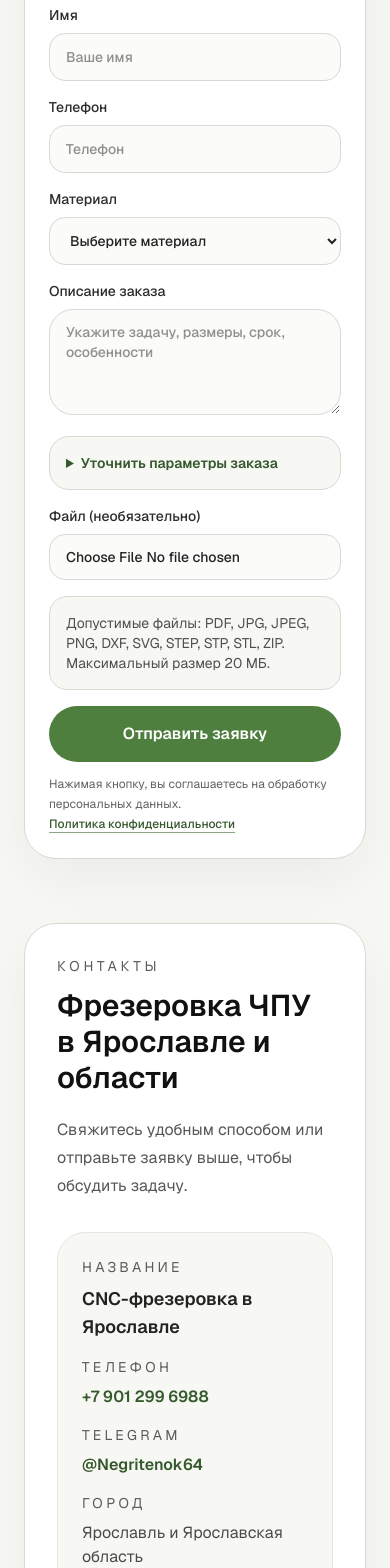
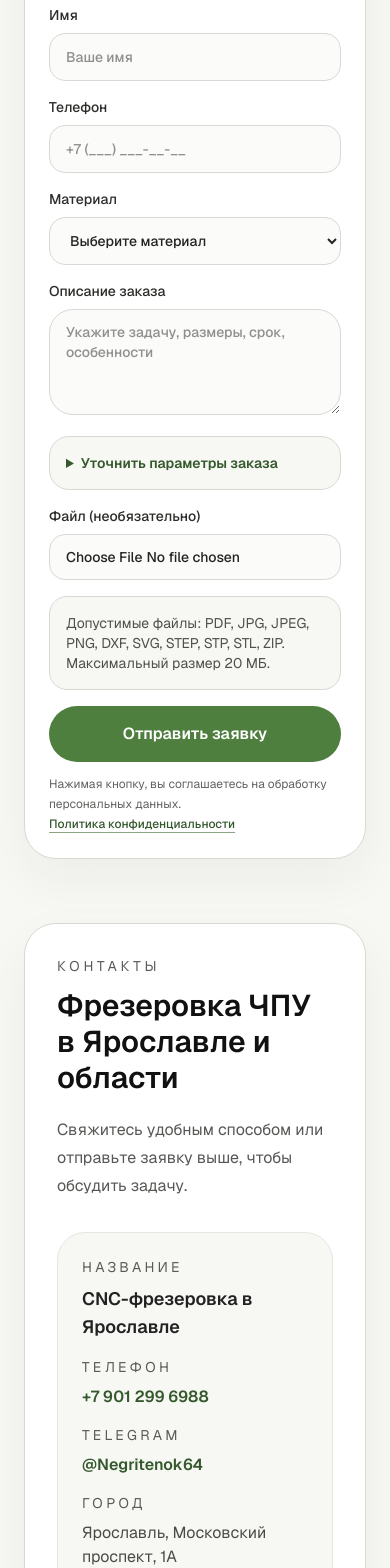
Before and after one commit to md84cyj9d5-sketch/cnc-site, a Next.js app: page / in a window 390 px wide. Shown: the part 7780-9348 px from the top of the page. Built offline with nearby package versions, Linux system fonts and the light colour scheme.

Commit message:
Improve mobile phone input and update address

```diff
--- a/src/components/OrderForm.tsx
+++ b/src/components/OrderForm.tsx
@@ -6,6 +6,37 @@ import { upload } from "@vercel/blob/client";
 
 type Status = "idle" | "pending" | "success" | "error";
 const MAX_FILE_SIZE = 20 * 1024 * 1024;
+
+function formatRussianPhone(value: string): string {
+  let digits = value.replace(/\D/g, "");
+
+  if (digits.startsWith("8")) {
+    digits = `7${digits.slice(1)}`;
+  } else if (!digits.startsWith("7")) {
+    digits = `7${digits}`;
+  }
+
+  const phone = digits.slice(1, 11);
+  let formatted = "+7";
+
+  if (phone.length > 0) {
+    formatted += ` (${phone.slice(0, 3)}`;
+  }
+  if (phone.length >= 3) {
+    formatted += ")";
+  }
+  if (phone.length > 3) {
+    formatted += ` ${phone.slice(3, 6)}`;
+  }
+  if (phone.length > 6) {
+    formatted += `-${phone.slice(6, 8)}`;
+  }
+  if (phone.length > 8) {
+    formatted += `-${phone.slice(8, 10)}`;
+  }
+
+  return formatted;
+}
 
 async function readResponse(response: Response) {
   const text = await response.text();
@@ -96,9 +127,16 @@ export default function OrderForm() {
         Телефон
         <input
           name="phone"
-          type="text"
+          type="tel"
+          inputMode="tel"
+          autoComplete="tel"
           required
-          placeholder="Телефон"
+          minLength={18}
+          maxLength={18}
+          placeholder="+7 (___) ___-__-__"
+          onChange={(event) => {
+            event.currentTarget.value = formatRussianPhone(event.currentTarget.value);
+          }}
           className="mt-2 h-12 w-full rounded-2xl border border-[#d8d8d4] bg-[#fbfcf9] px-4 text-sm text-[#232323] outline-none transition focus:border-[#4f7f3f]"
         />
       </label>
--- a/src/config/site.ts
+++ b/src/config/site.ts
@@ -4,6 +4,6 @@ export const siteConfig = {
   phoneHref: "tel:+79012996988",
   telegram: "@Negritenok64",
   telegramHref: "https://t.me/Negritenok64",
-  city: "Ярославль и Ярославская область",
+  city: "Ярославль, Московский проспект, 1А",
   workingHours: "Пн–Пт с 9:00 до 18:00",
 } as const;
```
